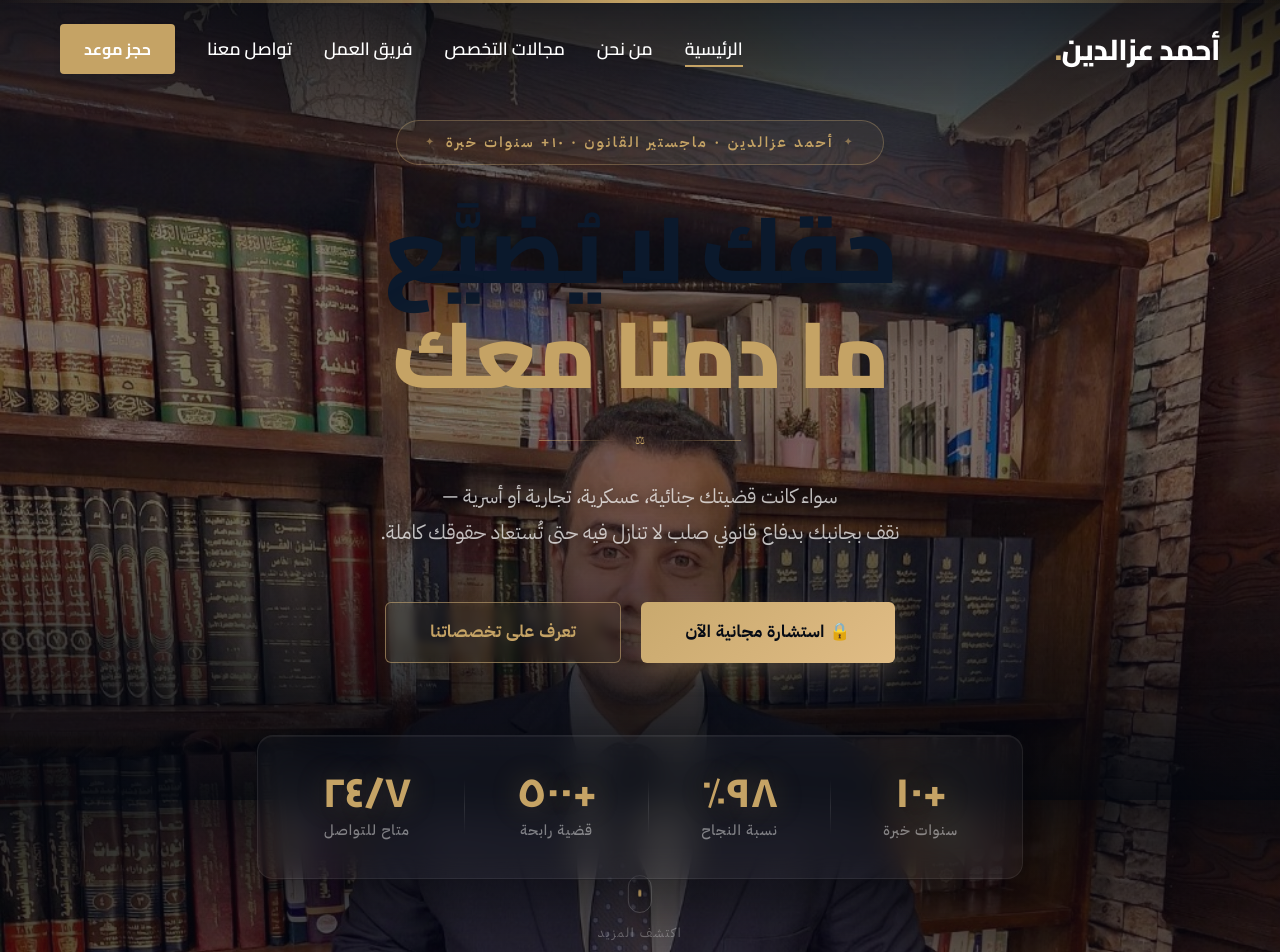
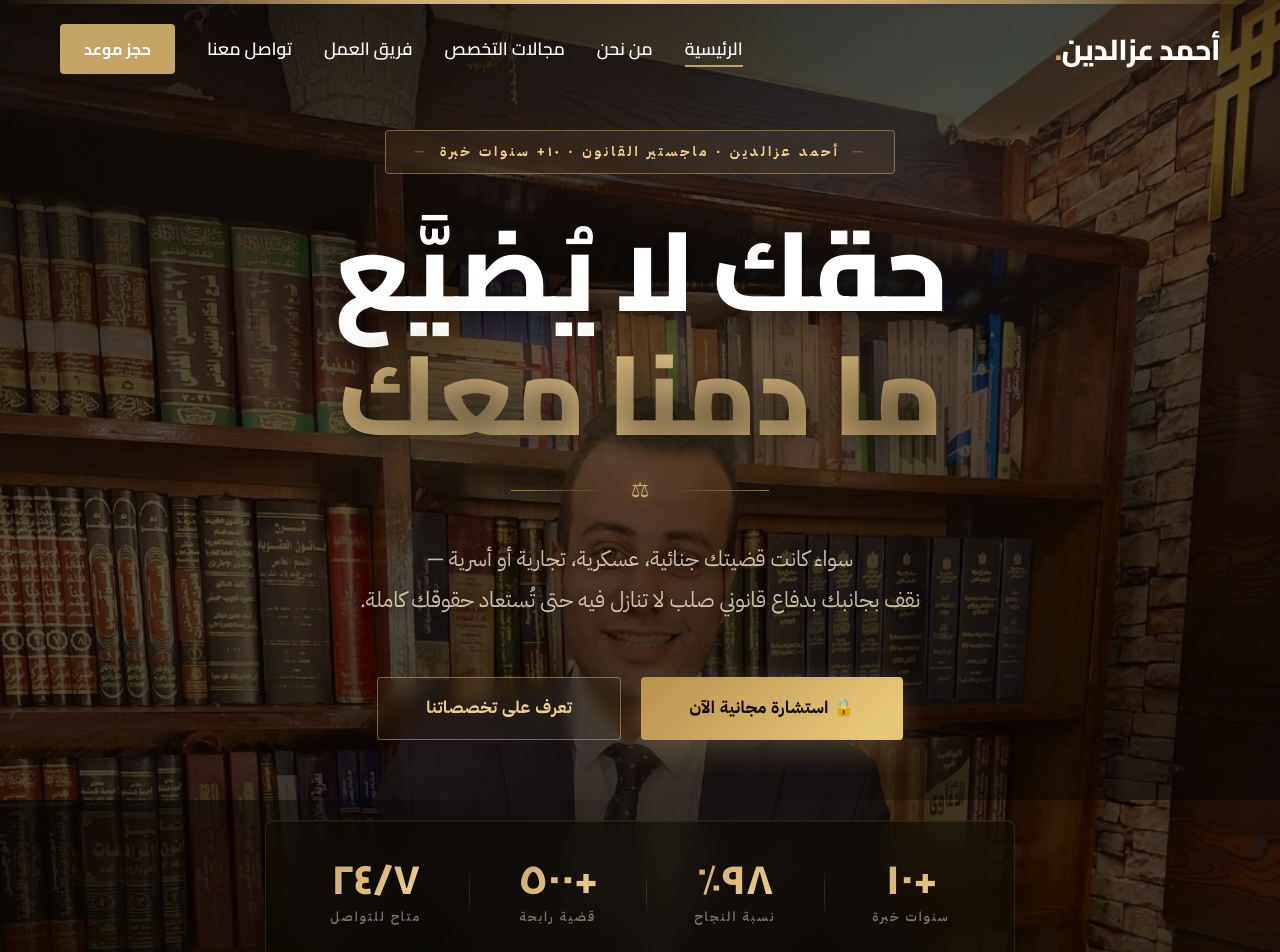
Before and after one commit to fahmyelmatry2030-lgtm/lawyer, a React (Vite) app: page / in a window 1280 px wide. Shown: the top 952 px of the page. Built offline with nearby package versions, Linux system fonts and the light colour scheme.

Commit message:
design: full hero visual overhaul - warm gold gradient, cinematic overlay, bold typography

```diff
--- a/src/components/HeroSection.css
+++ b/src/components/HeroSection.css
@@ -4,14 +4,13 @@
     display: flex;
     align-items: center;
     justify-content: center;
-    background-color: #02060e;
+    background-color: #0a0800;
     background-image:
         linear-gradient(
-            to bottom,
-            rgba(2, 6, 14, 0.88) 0%,
-            rgba(2, 6, 14, 0.5) 30%,
-            rgba(2, 6, 14, 0.55) 60%,
-            rgba(2, 6, 14, 0.95) 100%
+            160deg,
+            rgba(5, 3, 0, 0.92) 0%,
+            rgba(10, 6, 0, 0.65) 45%,
+            rgba(5, 3, 0, 0.88) 100%
         ),
         url('/hero-bg.jpg');
     background-size: cover;
@@ -19,20 +18,33 @@
     background-attachment: fixed;
     color: var(--white);
     overflow: hidden;
-    padding: 120px 0 100px;
+    padding: 130px 0 110px;
     text-align: center;
 }
 
-/* Decorative golden line at top */
+/* Top gold line */
 .hero::before {
     content: '';
     position: absolute;
     top: 0;
     left: 0;
     right: 0;
-    height: 3px;
-    background: linear-gradient(to right, transparent, var(--primary-gold), transparent);
+    height: 4px;
+    background: linear-gradient(to right, transparent 0%, #c9a96e 30%, #f0d090 50%, #c9a96e 70%, transparent 100%);
     z-index: 20;
+}
+
+/* Bottom fade */
+.hero::after {
+    content: '';
+    position: absolute;
+    bottom: 0;
+    left: 0;
+    right: 0;
+    height: 200px;
+    background: linear-gradient(to top, #0a0800, transparent);
+    z-index: 5;
+    pointer-events: none;
 }
 
 .hero-container-centered {
@@ -42,134 +54,147 @@
 }
 
 .hero-content-centered {
-    max-width: 860px;
+    max-width: 900px;
     margin: 0 auto;
 }
 
-/* Small label above title */
+/* Badge */
 .hero-badge {
     display: inline-flex;
     align-items: center;
-    gap: 10px;
+    gap: 12px;
     padding: 10px 28px;
-    background: rgba(197, 165, 114, 0.07);
-    border: 1px solid rgba(197, 165, 114, 0.35);
-    color: var(--primary-gold);
-    border-radius: 50px;
-    font-size: 0.9rem;
-    font-weight: 600;
-    margin-bottom: 36px;
-    letter-spacing: 2.5px;
+    background: rgba(201, 169, 110, 0.08);
+    border: 1px solid rgba(201, 169, 110, 0.5);
+    color: #f0d090;
+    border-radius: 4px;
+    font-size: 0.85rem;
+    font-weight: 700;
+    margin-bottom: 40px;
+    letter-spacing: 3px;
     text-transform: uppercase;
+    backdrop-filter: blur(10px);
 }
 
 .hero-badge::before,
 .hero-badge::after {
-    content: '✦';
-    font-size: 0.6rem;
-    opacity: 0.6;
+    content: '—';
+    opacity: 0.5;
+    font-weight: 300;
 }
 
 /* Main Title */
 .hero-title-main {
-    font-size: 5.8rem;
-    line-height: 1.05;
-    margin-bottom: 28px;
+    font-size: 7rem;
+    line-height: 1;
+    margin-bottom: 24px;
     font-weight: 900;
-    letter-spacing: -2px;
-    text-shadow: 0 4px 30px rgba(0, 0, 0, 0.5);
+    letter-spacing: -3px;
+    color: #fff;
+    text-shadow: 0 2px 40px rgba(0,0,0,0.8);
 }
 
 .hero-title-main span {
-    color: var(--primary-gold);
     display: block;
-    margin-top: 8px;
-    font-family: var(--font-heading);
-    text-shadow: 0 0 60px rgba(197, 165, 114, 0.3);
+    margin-top: 12px;
+    background: linear-gradient(135deg, #c9a96e 0%, #f0d090 40%, #c9a96e 100%);
+    -webkit-background-clip: text;
+    -webkit-text-fill-color: transparent;
+    background-clip: text;
+    filter: drop-shadow(0 0 40px rgba(201, 169, 110, 0.4));
+    letter-spacing: -2px;
 }
 
-/* Decorative gold divider under title */
+/* Gold Divider */
 .hero-divider {
     display: flex;
     align-items: center;
     justify-content: center;
-    gap: 16px;
-    margin: 0 auto 28px;
+    gap: 20px;
+    margin: 0 auto 32px;
 }
 
 .hero-divider span {
     display: block;
     height: 1px;
-    width: 80px;
-    background: linear-gradient(to right, transparent, rgba(197, 165, 114, 0.6));
+    width: 100px;
+    background: linear-gradient(to right, transparent, rgba(201, 169, 110, 0.7));
 }
 
 .hero-divider span:last-child {
-    background: linear-gradient(to left, transparent, rgba(197, 165, 114, 0.6));
+    background: linear-gradient(to left, transparent, rgba(201, 169, 110, 0.7));
 }
 
 .hero-divider i {
-    color: var(--primary-gold);
-    font-size: 0.7rem;
+    color: #c9a96e;
+    font-size: 1.3rem;
     font-style: normal;
+    filter: drop-shadow(0 0 8px rgba(201, 169, 110, 0.6));
 }
 
 /* Subtitle */
 .hero-subtitle-main {
-    font-size: 1.25rem;
-    line-height: 1.8;
-    margin-bottom: 52px;
-    color: rgba(255, 255, 255, 0.72);
+    font-size: 1.35rem;
+    line-height: 1.9;
+    margin-bottom: 56px;
+    color: rgba(255, 245, 220, 0.75);
     max-width: 680px;
     margin-left: auto;
     margin-right: auto;
-    text-shadow: 0 2px 10px rgba(0, 0, 0, 0.4);
+    font-weight: 400;
+    text-shadow: 0 1px 10px rgba(0,0,0,0.5);
 }
 
-/* CTA Buttons */
+/* Buttons */
 .hero-actions-centered {
     display: flex;
     gap: 20px;
     justify-content: center;
-    margin-bottom: 72px;
+    margin-bottom: 80px;
 }
 
 .btn-primary-gold {
-    background: linear-gradient(135deg, #c9a96e, #e0bc85);
-    color: #050a14;
-    padding: 17px 44px;
-    border-radius: 6px;
-    font-weight: 700;
+    background: linear-gradient(135deg, #b8914f 0%, #e8c87a 50%, #b8914f 100%);
+    background-size: 200% 100%;
+    color: #0a0800;
+    padding: 18px 48px;
+    border-radius: 4px;
+    font-weight: 800;
     font-size: 1.05rem;
-    transition: all 0.3s ease;
-    box-shadow: 0 8px 25px rgba(197, 165, 114, 0.25);
+    transition: all 0.4s ease;
+    box-shadow: 0 8px 30px rgba(201, 169, 110, 0.3), 0 0 0 0 rgba(201, 169, 110, 0);
     letter-spacing: 0.5px;
+    text-decoration: none;
+    display: inline-block;
 }
 
 .btn-primary-gold:hover {
+    background-position: right center;
     transform: translateY(-3px);
-    box-shadow: 0 16px 35px rgba(197, 165, 114, 0.35);
-    background: linear-gradient(135deg, #e0bc85, #c9a96e);
+    box-shadow: 0 16px 40px rgba(201, 169, 110, 0.45), 0 0 0 4px rgba(201, 169, 110, 0.1);
+    color: #0a0800;
 }
 
 .btn-outline-gold {
-    background: transparent;
-    color: var(--primary-gold);
-    border: 1.5px solid rgba(197, 165, 114, 0.6);
-    padding: 16px 44px;
-    border-radius: 6px;
+    background: rgba(201, 169, 110, 0.05);
+    color: #f0d090;
+    border: 1.5px solid rgba(201, 169, 110, 0.55);
+    padding: 17px 48px;
+    border-radius: 4px;
     font-weight: 700;
     font-size: 1.05rem;
-    transition: all 0.3s ease;
+    transition: all 0.4s ease;
     letter-spacing: 0.5px;
-    backdrop-filter: blur(5px);
-    background: rgba(197, 165, 114, 0.04);
+    backdrop-filter: blur(8px);
+    text-decoration: none;
+    display: inline-block;
 }
 
 .btn-outline-gold:hover {
-    background: rgba(197, 165, 114, 0.12);
-    border-color: var(--primary-gold);
+    background: rgba(201, 169, 110, 0.12);
+    border-color: rgba(201, 169, 110, 0.9);
     transform: translateY(-3px);
+    color: #fff;
 }
 
 /* Stats Bar */
@@ -177,14 +202,14 @@
     display: inline-flex;
     align-items: center;
     justify-content: center;
-    gap: 52px;
-    background: rgba(255, 255, 255, 0.03);
-    padding: 36px 64px;
-    border-radius: 16px;
-    backdrop-filter: blur(16px);
-    -webkit-backdrop-filter: blur(16px);
-    border: 1px solid rgba(255, 255, 255, 0.07);
-    box-shadow: 0 20px 60px rgba(0, 0, 0, 0.3), inset 0 1px 0 rgba(255,255,255,0.05);
+    gap: 48px;
+    background: rgba(10, 8, 0, 0.55);
+    padding: 38px 64px;
+    border-radius: 8px;
+    backdrop-filter: blur(20px);
+    -webkit-backdrop-filter: blur(20px);
+    border: 1px solid rgba(201, 169, 110, 0.15);
+    box-shadow: 0 20px 60px rgba(0, 0, 0, 0.4), inset 0 1px 0 rgba(201, 169, 110, 0.08);
 }
 
 .stat-item {
@@ -193,25 +218,27 @@
 
 .stat-item h3 {
     font-size: 2.6rem;
-    color: var(--primary-gold);
+    background: linear-gradient(135deg, #c9a96e, #f0d090);
+    -webkit-background-clip: text;
+    -webkit-text-fill-color: transparent;
+    background-clip: text;
     margin-bottom: 6px;
-    font-weight: 800;
+    font-weight: 900;
     line-height: 1;
-    text-shadow: 0 0 30px rgba(197, 165, 114, 0.3);
 }
 
 .stat-item p {
-    font-size: 0.9rem;
-    color: rgba(255, 255, 255, 0.45);
-    font-weight: 500;
-    letter-spacing: 1px;
+    font-size: 0.8rem;
+    color: rgba(255, 245, 220, 0.45);
+    font-weight: 600;
+    letter-spacing: 2px;
     text-transform: uppercase;
 }
 
 .stat-divider {
     width: 1px;
-    height: 56px;
-    background: linear-gradient(to bottom, transparent, rgba(255, 255, 255, 0.1), transparent);
+    height: 52px;
+    background: linear-gradient(to bottom, transparent, rgba(201, 169, 110, 0.2), transparent);
 }
 
 /* Scroll Indicator */
@@ -224,29 +251,30 @@
     flex-direction: column;
     align-items: center;
     gap: 10px;
-    color: rgba(255, 255, 255, 0.3);
-    font-size: 0.8rem;
-    letter-spacing: 1.5px;
+    color: rgba(255, 245, 220, 0.25);
+    font-size: 0.7rem;
+    letter-spacing: 2.5px;
     text-transform: uppercase;
+    z-index: 15;
 }
 
 .mouse {
-    width: 24px;
-    height: 38px;
-    border: 1.5px solid rgba(255, 255, 255, 0.2);
-    border-radius: 16px;
+    width: 22px;
+    height: 36px;
+    border: 1.5px solid rgba(201, 169, 110, 0.25);
+    border-radius: 14px;
     position: relative;
 }
 
 .mouse::before {
     content: '';
     position: absolute;
-    top: 7px;
+    top: 6px;
     left: 50%;
     transform: translateX(-50%);
     width: 3px;
-    height: 7px;
-    background: var(--primary-gold);
+    height: 6px;
+    background: linear-gradient(to bottom, #c9a96e, transparent);
     border-radius: 4px;
     animation: scrollMove 2s infinite;
 }
@@ -254,27 +282,31 @@
 @keyframes scrollMove {
     0%   { transform: translate(-50%, 0);    opacity: 0; }
     30%  { opacity: 1; }
-    100% { transform: translate(-50%, 14px); opacity: 0; }
+    100% { transform: translate(-50%, 12px); opacity: 0; }
 }
 
 /* Responsive */
-@media (max-width: 1100px) {
-    .hero-title-main { font-size: 4.5rem; }
+@media (max-width: 1200px) {
+    .hero-title-main { font-size: 5.5rem; }
+}
+
+@media (max-width: 992px) {
+    .hero-title-main { font-size: 4.2rem; letter-spacing: -1.5px; }
+    .hero-stats-centered { gap: 32px; padding: 32px 40px; }
 }
 
 @media (max-width: 768px) {
-    .hero { padding: 100px 20px 80px; background-attachment: scroll; }
-    .hero-title-main { font-size: 3rem; letter-spacing: -1px; }
+    .hero { padding: 110px 20px 90px; background-attachment: scroll; }
+    .hero-title-main { font-size: 3.2rem; letter-spacing: -1px; }
     .hero-subtitle-main { font-size: 1.05rem; }
     .hero-actions-centered { flex-direction: column; align-items: center; width: 100%; }
-    .btn-primary-gold, .btn-outline-gold { width: 100%; text-align: center; }
+    .btn-primary-gold, .btn-outline-gold { width: 100%; text-align: center; padding: 16px 20px; }
     .hero-stats-centered {
         flex-direction: column;
-        gap: 28px;
+        gap: 24px;
         width: 100%;
-        padding: 30px 20px;
-        border-radius: 12px;
+        padding: 28px 20px;
     }
-    .stat-divider { width: 50%; height: 1px; background: linear-gradient(to right, transparent, rgba(255,255,255,0.1), transparent); }
-    .hero-badge { font-size: 0.78rem; letter-spacing: 1.5px; }
+    .stat-divider { width: 60%; height: 1px; background: linear-gradient(to right, transparent, rgba(201,169,110,0.2), transparent); }
+    .hero-badge { font-size: 0.72rem; letter-spacing: 1.5px; padding: 8px 18px; }
 }
```
